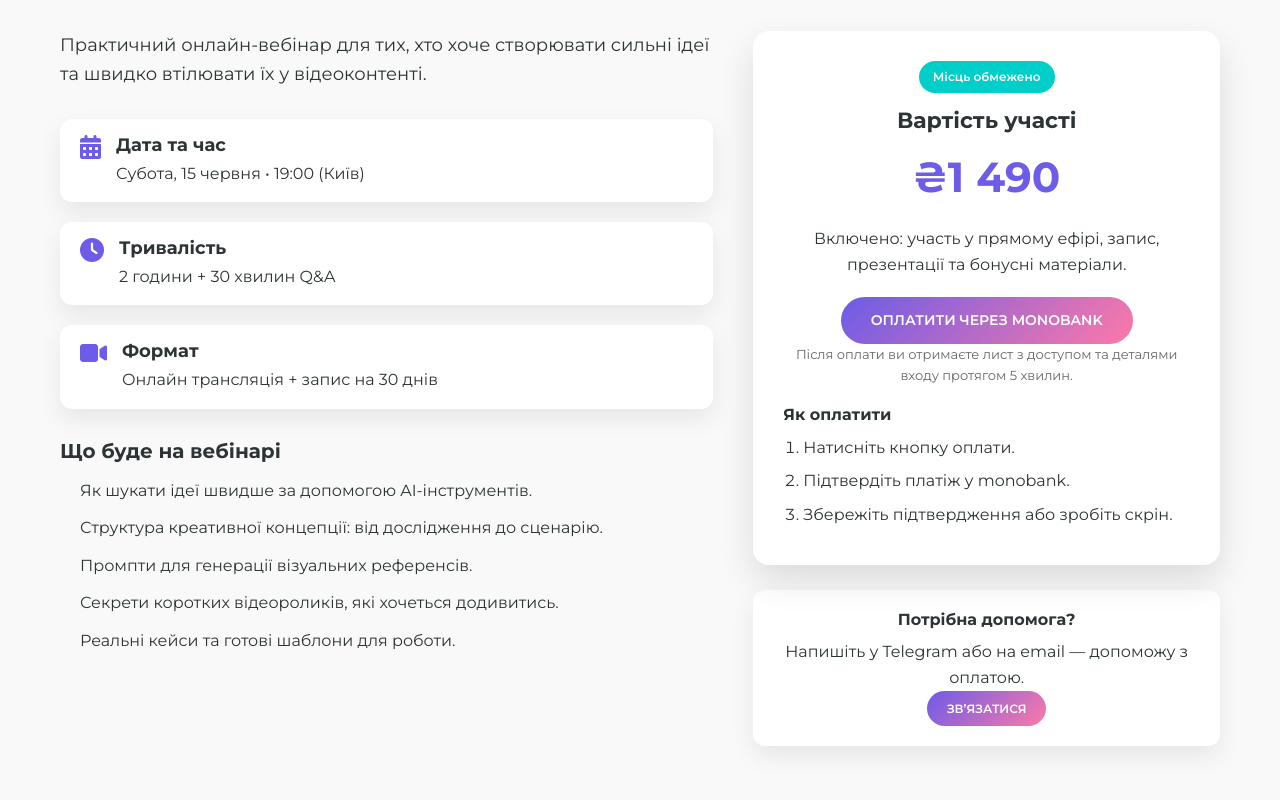
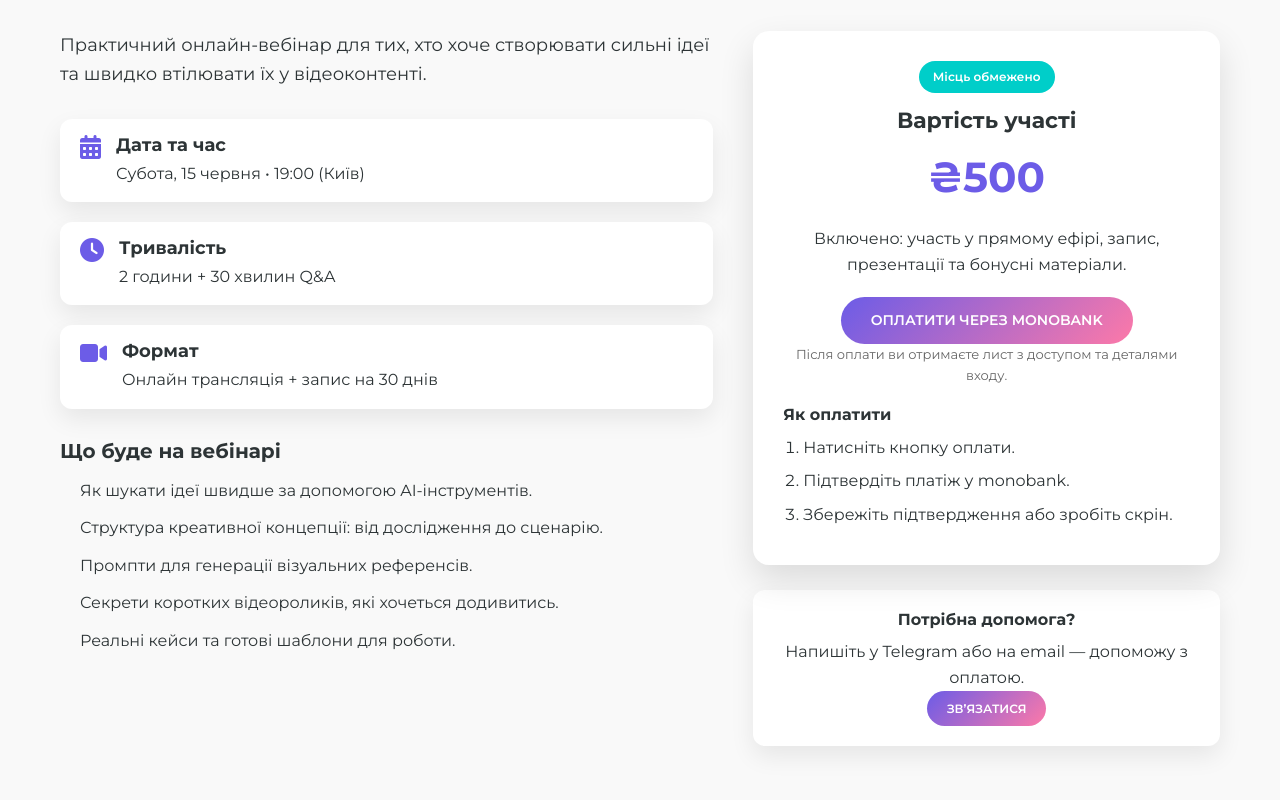
Before and after one commit to HoshovskyiV/hoshovskyi.pro, a plain HTML site: page index.html in a window 1280 px wide. Shown: the part 957-1757 px from the top of the page. Drawn offline with Linux system fonts and the light colour scheme.

Commit message:
Update webinar payment details

```diff
--- a/index.html
+++ b/index.html
@@ -86,10 +86,10 @@
                     <div class="price-card">
                         <span class="badge">Місць обмежено</span>
                         <h3>Вартість участі</h3>
-                        <div class="price">₴1 490</div>
+                        <div class="price">₴500</div>
                         <p>Включено: участь у прямому ефірі, запис, презентації та бонусні матеріали.</p>
-                        <a class="btn" href="https://pay.monobank.ua/x8N7kP3mQ9zYt2Vb" target="_blank" rel="noopener">Оплатити через monobank</a>
-                        <p class="payment-note">Після оплати ви отримаєте лист з доступом та деталями входу протягом 5 хвилин.</p>
+                        <a class="btn" href="https://pay.monobank.ua/REPLACE_WITH_OWNER_TOKEN" target="_blank" rel="noopener">Оплатити через monobank</a>
+                        <p class="payment-note">Після оплати ви отримаєте лист з доступом та деталями входу.</p>
                         <div class="payment-steps">
                             <h4>Як оплатити</h4>
                             <ol>
```
